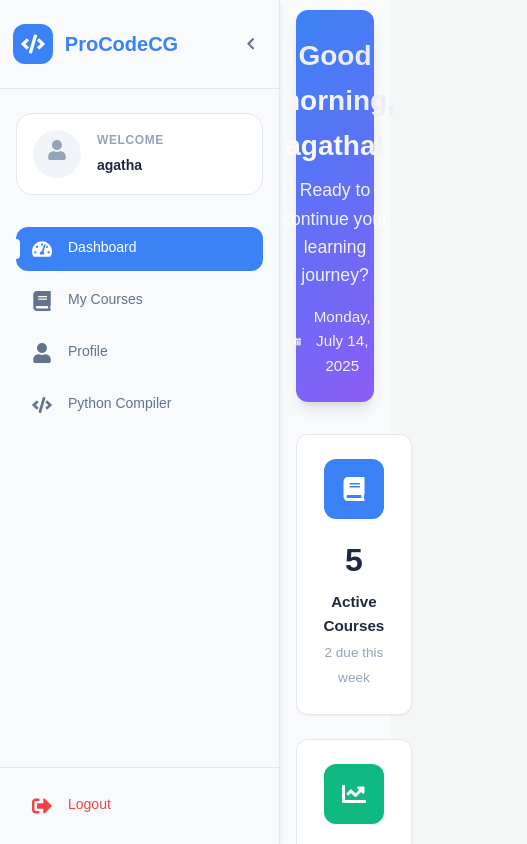
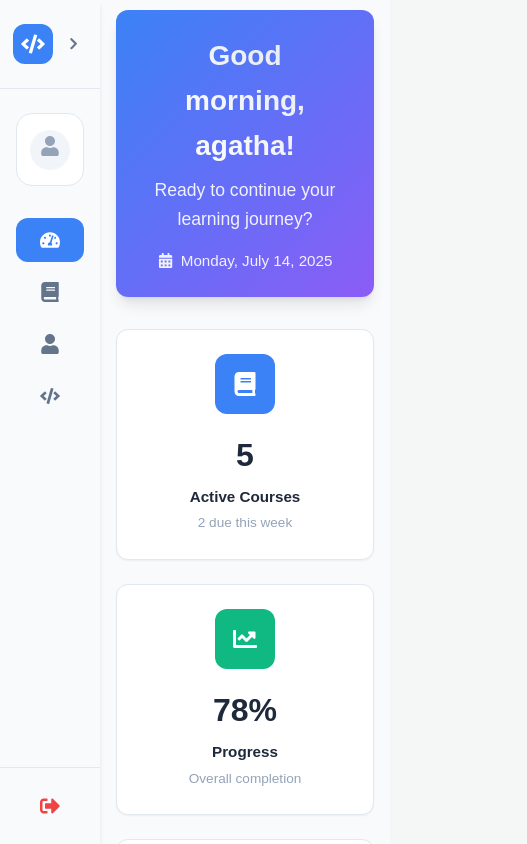
Before and after one commit to afandihrp/ProjectKP-Shared, a React (Vite) app in the folder my-react-app/: page /Dashboard in a window 390 px wide. Shown: the top 844 px of the page, 527 px wide, since content can reach past the window. Built offline with nearby package versions, Linux system fonts and the light colour scheme.

Commit message:
03:31 170725 sidebar smaller

```diff
--- a/my-react-app/src/Dashboard.jsx
+++ b/my-react-app/src/Dashboard.jsx
@@ -1,4 +1,4 @@
-import React, { useState }from 'react';
+import React, { useState, useEffect }from 'react';
 import Header from './component/Header.jsx';
 import Sidebar from './component/Sidebar.jsx';
 import Proptypes from 'prop-types';
@@ -15,7 +15,6 @@ import PythonCompiler from './component/PythonCompiler.jsx';
 function Dashboard(props)
 {
     const [marginsize, setMarginsize] = useState(280);
-    const [sidebarClosed, setSidebarClosed] = useState(true);
     const [menuSelected, selectMenu] = useState('Dashboard')
     const name = props.name;
 
@@ -27,12 +26,11 @@ function Dashboard(props)
         // alert(current_menu, menuSelected);
     }
 
+    function handlesetMarginsize(value)
+    {
+        setMarginsize(value);
+    }
 
-    function handleMargin(){
-        setSidebarClosed(!sidebarClosed);
-        setMarginsize(sidebarClosed?115:280);
-        // alert("hai"+ sidebarClosed+ marginsize);
-    }
 
     switch(menuSelected)
     {
@@ -44,13 +42,12 @@ function Dashboard(props)
                 handleselected_menu={handleselected_menu}
                 profilePic={props.profilePic}
                 logout={props.logout}
-                handleMargin={handleMargin}
+                setMarginsize={handlesetMarginsize}
                 />
 
                 <Frontpage
                 name={props.name}
                 marginleft={marginsize}
-
                 />
 
             </>);
@@ -62,7 +59,7 @@ function Dashboard(props)
                 handleselected_menu={handleselected_menu}
                 profilePic={props.profilePic}
                 logout={props.logout}
-                handleMargin={handleMargin}
+                setMarginsize={handlesetMarginsize}
                 />
                 <CourseListItem
                 marginleft={marginsize}
@@ -77,7 +74,7 @@ function Dashboard(props)
                 handleselected_menu={handleselected_menu}
                 profilePic={props.profilePic}
                 logout={props.logout}
-                handleMargin={handleMargin}
+                setMarginsize={handlesetMarginsize}
                 />
 
                 <Profile
@@ -94,7 +91,7 @@ function Dashboard(props)
                 handleselected_menu={handleselected_menu}
                 profilePic={props.profilePic}
                 logout={props.logout}
-                handleMargin={handleMargin}
+                setMarginsize={handlesetMarginsize}
                 />
 
                 <PythonCompiler
--- a/my-react-app/src/component/Sidebar.css
+++ b/my-react-app/src/component/Sidebar.css
@@ -19,7 +19,7 @@
   top: 0;
   left: 0;
   height: 100vh;
-  width: 280px;
+  width: 220px;
   background-color: var(--sidebar-bg);
   border-right: 1px solid var(--sidebar-border);
   display: flex;
@@ -30,7 +30,15 @@
 }
 
 .sidebar.closed {
-  width: 115px;
+  width: 100px;
+}
+
+.sidebar.closed {
+  border: none;
+}
+
+.sidebar.closed .nav-item{
+  gap:0;
 }
 
 /* Header Section */
@@ -47,7 +55,7 @@
 .logo-container {
   display: flex;
   align-items: center;
-  gap: 0.75rem;
+  gap: 0.3rem;
   color: var(--accent-color);
   font-weight: 700;
   font-size: 1.25rem;
@@ -118,15 +126,15 @@
   align-items: center;
   gap: 1rem;
   margin-bottom: 2rem;
-  padding: 1rem;
+  padding: 0.8rem;
   background-color: var(--primary-color);
   border-radius: 16px;
   border: 1px solid var(--sidebar-border);
 }
 
 .profile-pic {
-  width: 48px;
-  height: 48px;
+  width:40px;
+  height: 40px;
   border-radius: 50%;
   overflow: hidden;
   flex-shrink: 0;
@@ -185,10 +193,10 @@
 
 .nav-item {
   display: flex;
-  align-items: left;
+  align-items: center;
   gap: 1rem;
   padding: 0.75rem 1rem;
-
+  width: max-content;
   border-radius: 12px;
   border: none;
   background: none;
@@ -210,6 +218,7 @@
 .nav-item.active {
   background-color: var(--active-bg);
   color: var(--active-text);
+
 }
 
 .nav-item.active::before {
--- a/my-react-app/src/component/Sidebar.jsx
+++ b/my-react-app/src/component/Sidebar.jsx
@@ -1,4 +1,4 @@
-import React, { useState } from 'react';
+import React, { useState,useEffect } from 'react';
 import { FaBook, FaCode, FaUser, FaSignOutAlt, FaChevronLeft, FaTachometerAlt } from "react-icons/fa";
 import './Sidebar.css';
 
@@ -25,15 +25,18 @@ const ProfilePic = ({ src, alt = "Profile" }) => (
   </div>
 );
 
+
+
 const Sidebar = ({
   name = "Guest",
   menuSelected = "Dashboard",
   profilePic = "",
-  logout = () => {},
-  handleselected_menu = () => {},
-  handleMargin = () => {}
+  logout = () => {}, //callback to parent component Dashboard.jsx
+  handleselected_menu = () => {}, //callback to parent component Dashboard.jsx
+  setMarginsize = () => {} //callback to parent component Dashboard.jsx
 }) => {
-  const [sidebarClosed, setSidebarClosed] = useState(false);
+  const [sidebarClosed, setSidebarClosed] = useState(window.innerWidth<=850?true:false);
+
 
   const menuOptions = [
     { value: 'Dashboard', icon: FaTachometerAlt },
@@ -44,8 +47,13 @@ const Sidebar = ({
 
   const toggleSidebar = () => {
     setSidebarClosed(!sidebarClosed);
-    handleMargin();
   };
+
+  useEffect(() => {
+    setMarginsize(sidebarClosed?100:220);
+  }, [sidebarClosed]);
+
+
 
   return (
     <aside className={`sidebar ${sidebarClosed ? 'closed' : ''}`}>
```
